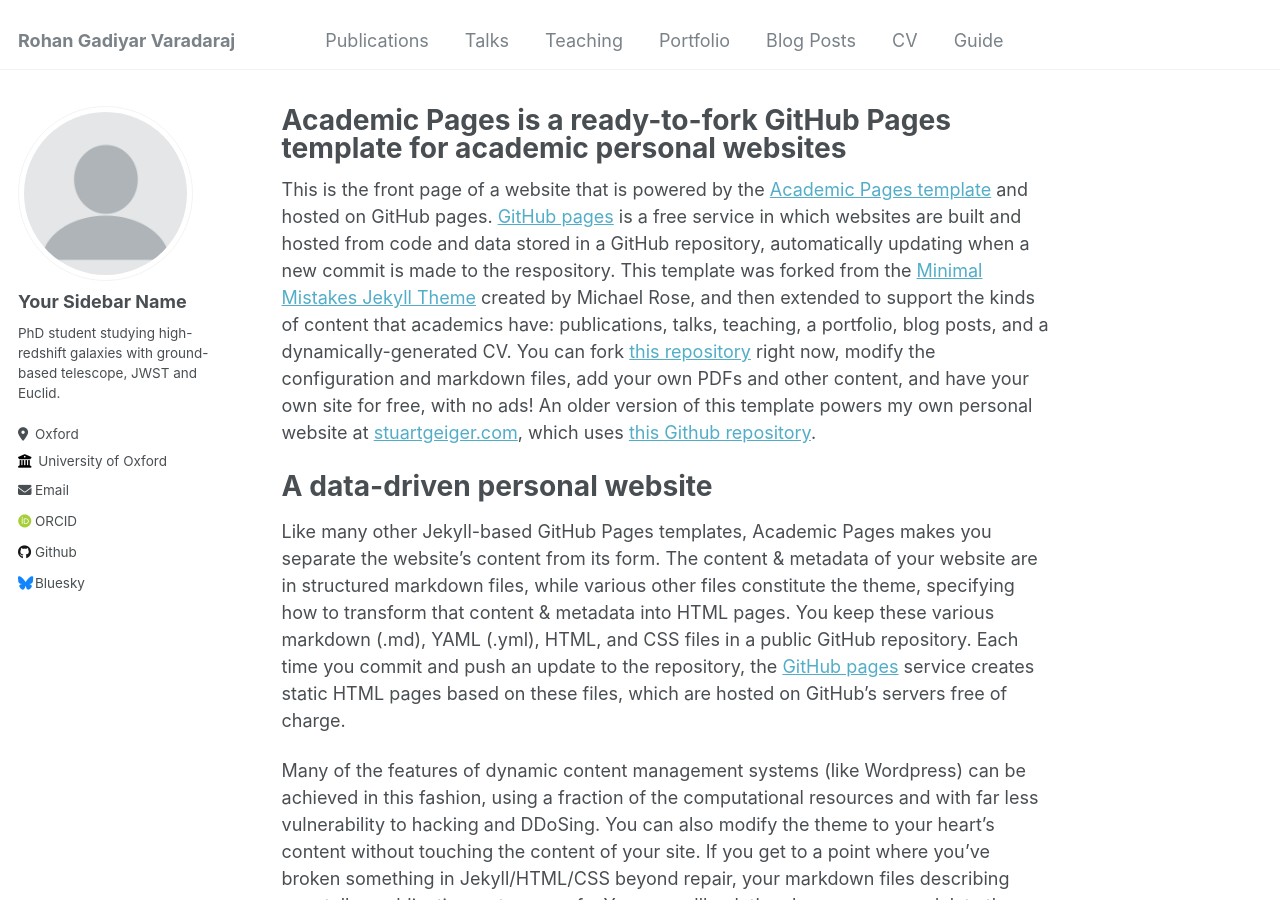
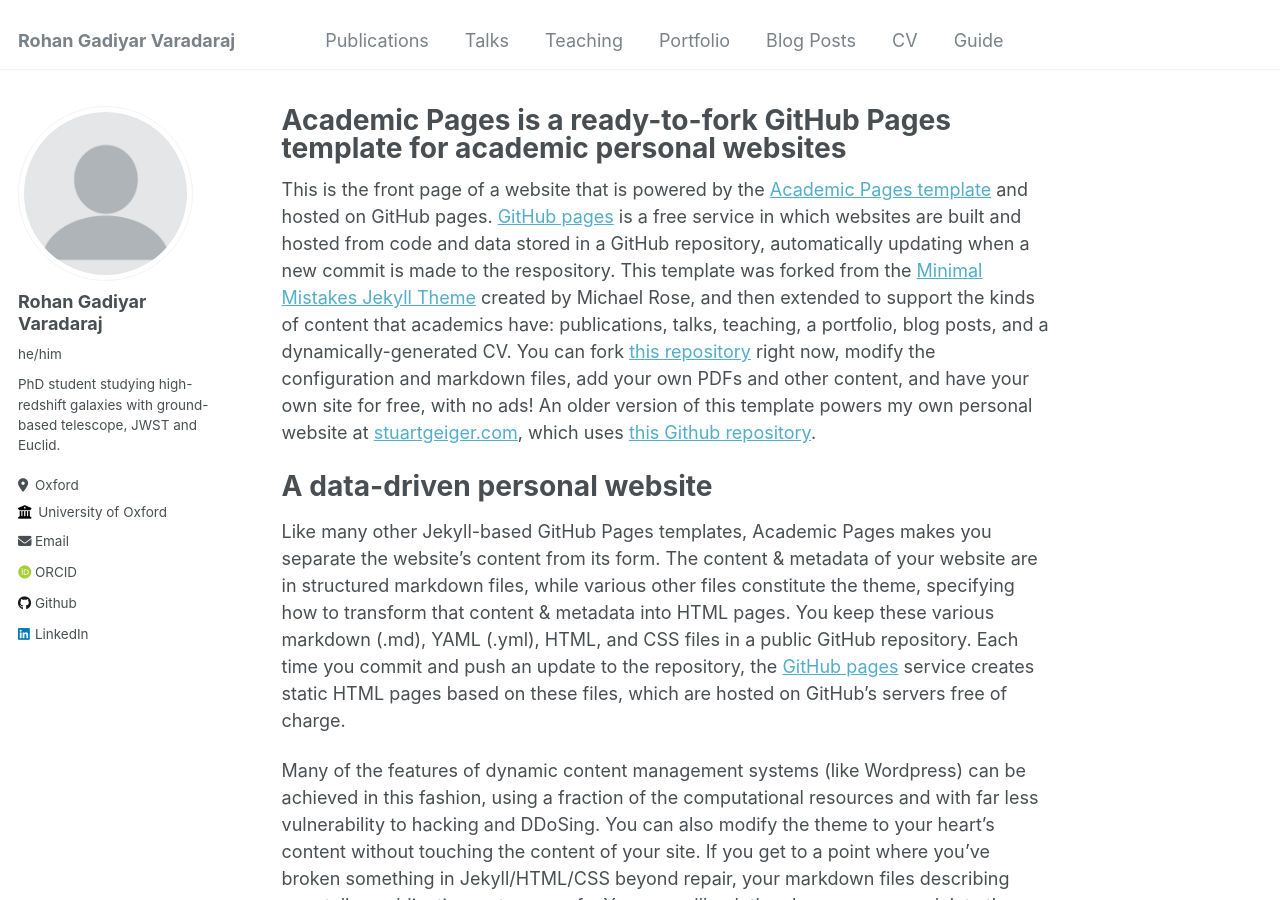
Before and after one commit to RohanVaradaraj/RohanVaradaraj.github.io, a Jekyll site: the page built from _pages/about.md, in a window 1280 px wide and 900 px high. Built offline with Jekyll 4.4.1, drawn with Linux system fonts in a browser that asks for light colours; some web fonts are replaced.

Commit message:
Update _config.yml

```diff
--- a/_config.yml
+++ b/_config.yml
@@ -22,8 +22,8 @@ repository               : "rohanvaradaraj/rohanvaradaraj.github.io"
 author:
   # Biographic information
   avatar           : "profile.png"
-  name             : "Your Sidebar Name"
-  pronouns         : # example: "she/her"
+  name             : "Rohan Gadiyar Varadaraj"
+  pronouns         : "he/him"
   bio              : "PhD student studying high-redshift galaxies with ground-based telescope, JWST and Euclid."
   location         : "Oxford"
   employer         : "University of Oxford"
@@ -49,7 +49,7 @@ author:
   stackoverflow    : # User number or user number and name (i.e., use "1" or "1/jeff-atwood")
 
   # Social media
-  bluesky          : "bsky.app" # Replace this with you Bluesky username
+  bluesky          : #"bsky.app" # Replace this with you Bluesky username
   facebook         : # Username
   flickr           : # Username
   foursquare       : # Username
@@ -58,7 +58,7 @@ author:
   keybase          : # Username
   instagram        : # Username
   lastfm           : # Username
-  linkedin         : # Username
+  linkedin         : "rohanvaradaraj"
   mastodon         : # URL
   medium           : # URL
   pinterest        : # Username
```
